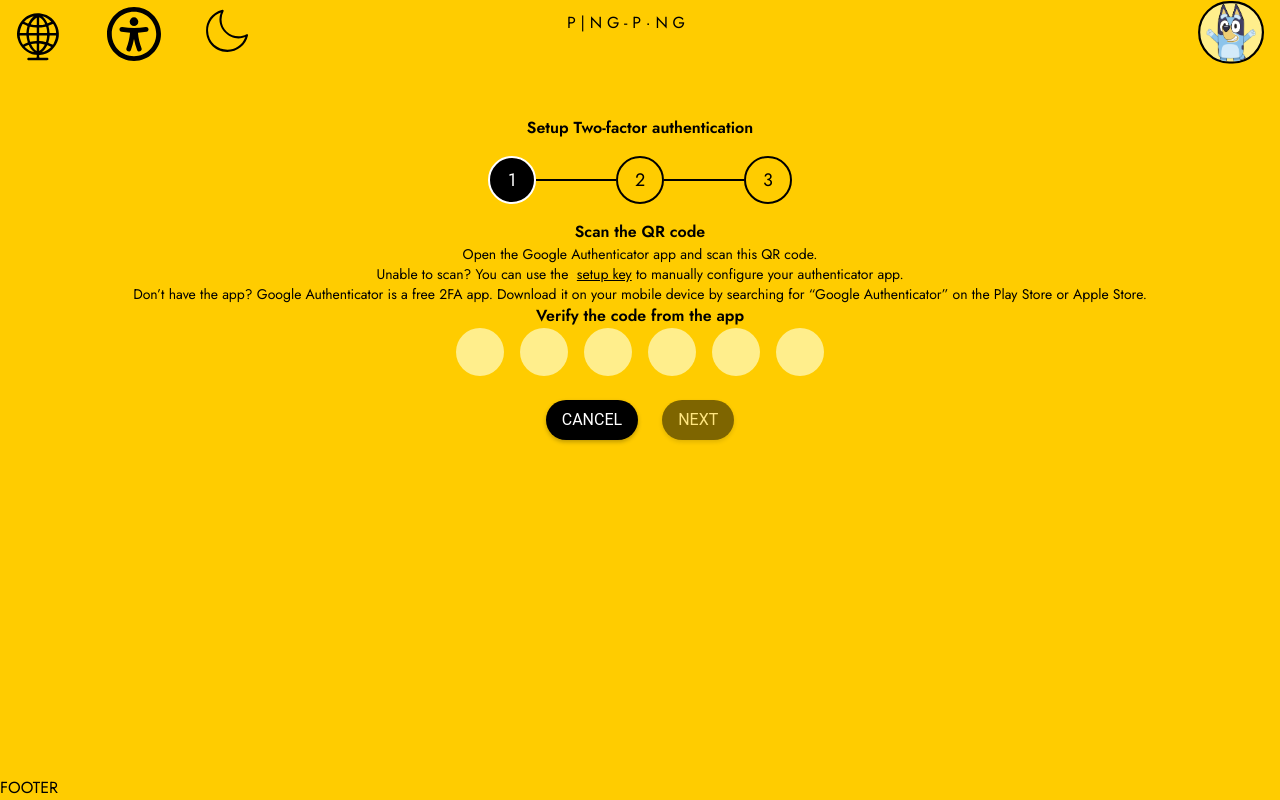
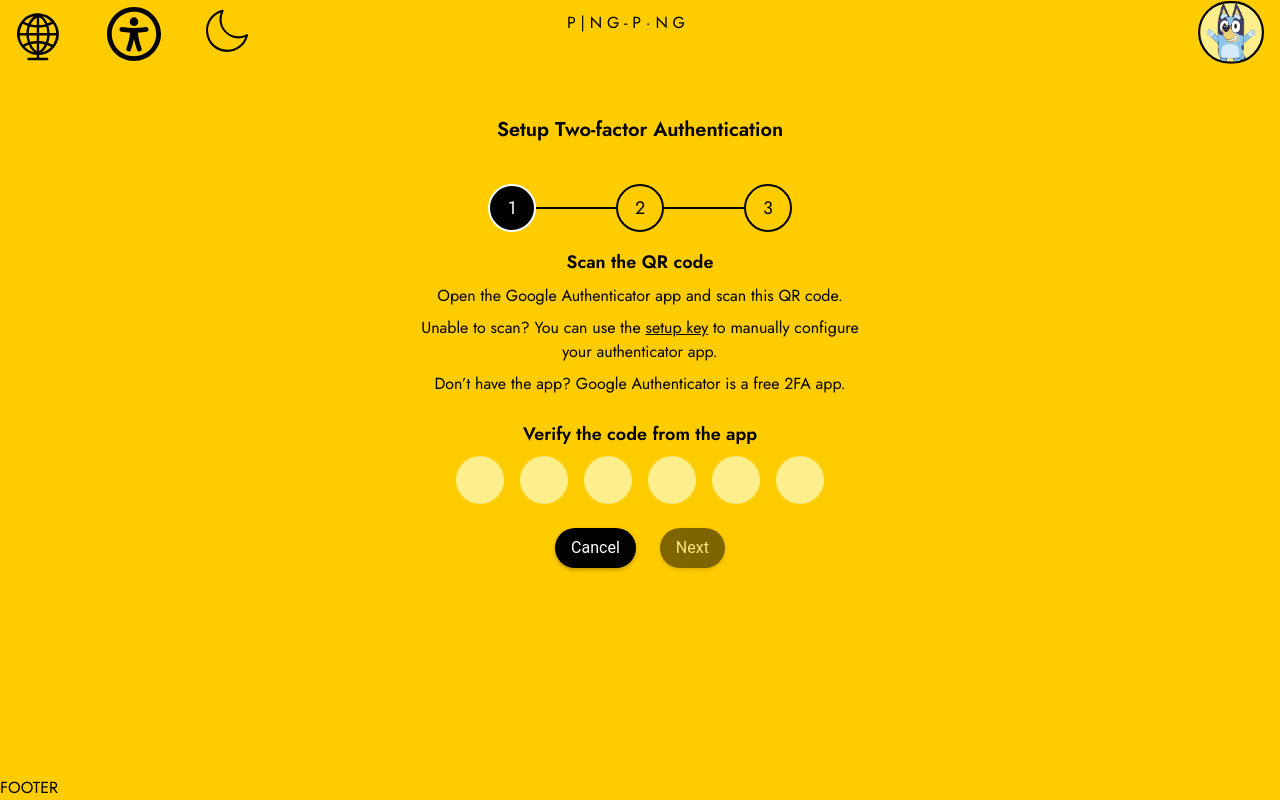
Before and after one commit to Sherry5Wu/ft_trancedence, a React (Vite) app in the folder frontend/: page /setup2fa in a window 1280 px wide. Built offline with nearby package versions, Linux system fonts and the light colour scheme.

Commit message:
pages/Auth/Setup2faMain translation and ARIA attributes

```diff
--- a/frontend/pages/Auth/Setup2faMain.tsx
+++ b/frontend/pages/Auth/Setup2faMain.tsx
@@ -1,83 +1,97 @@
-// pages/Auth/Setup2faMain.tsx
-// user enters code from authenticator app to verify it works
+// /src/pages/Auth/Setup2faMain.tsx
 
 import React, { useState } from 'react';
+import { useTranslation } from 'react-i18next';
+import { AccessiblePageDescription } from '../../components/AccessiblePageDescription';
 import { useNavigate, Link } from 'react-router-dom';
 import { GenericButton } from '../../components/GenericButton';
 import ProgressBar from '../../components/ProgressBar';
 import VerificationCodeInput from '../../components/VerificationCodeInput';
 
 const Setup2faMainPage: React.FC = () => {
-  const navigate = useNavigate(); // to access other pages
-
+  const { t } = useTranslation();
+  const navigate = useNavigate();
   const [code, setCode] = useState('');
-  const formFilled = /^\d{6}$/.test(code); // Only valid when 6 digits
+  const formFilled = /^\d{6}$/.test(code);
 
   return (
-    <div className="flex flex-col items-center p-8 space-y-6">
-      <div>
-        {/* Page title */}
-        <h3 className="font-semibold text-center">
-          Setup Two-factor authentication</h3>
+    <main
+      className="flex flex-col items-center p-8 space-y-6"
+      role="main"
+      aria-labelledby="pageTitle"
+      aria-describedby="pageDescription"
+    >
+      <AccessiblePageDescription
+        id="pageDescription"
+        text={t('pages.twoFactorAuth.setup.aria.description')}
+      />
 
-        {/* Progress bar component */}
-        <ProgressBar currentStep={1} stepCompletion={{ 1: formFilled }} />
+      <h1 id="pageTitle" className="font-semibold text-center text-xl">
+        {t('pages.twoFactorAuth.setup.title')}
+      </h1>
 
-        {/* QR code */}
-        <h4 className="font-semibold text-center">
-          Scan the QR code</h4>
-        <p className="text-center text-sm">
-          Open the Google Authenticator app and scan this QR code.
-      </p>
+      <ProgressBar
+        currentStep={1}
+        stepCompletion={{ 1: formFilled }}
+      />
 
+      <section aria-labelledby="scanQrTitle" className="max-w-md text-center space-y-2">
+        <h2 id="scanQrTitle" className="font-semibold text-center text-lg">
+          {t('pages.twoFactorAuth.setup.scanQrTitle')}
+        </h2>
 
-        {/* Redirect user to Set up keys manually */}
-        <p className="text-center text-sm">
-        Unable to scan? You can use the {' '}
-        <Link to="/404" className="underline">
-        setup key</Link>
-        {' '}to manually configure your authenticator app.
-      </p>
+        <p>
+          {t('pages.twoFactorAuth.setup.scanQrInstructions')}
+        </p>
 
-        {/* Message to user */}
-        <p className="text-center text-sm">
-          Don’t have the app? Google Authenticator is a free 2FA app.
-          Download it on your mobile device by searching for “Google Authenticator” on the Play Store or Apple Store.
-      </p>
+        {/* QR code fetch from backend */}
 
-        {/* User input for TOTP (6-digit code)*/}
-        <h4 className="font-semibold text-center">
-          Verify the code from the app</h4>
+        <p>
+          {t('pages.twoFactorAuth.setup.manualSetupPrompt')}{' '}
+          <Link to="/404" className="underline" aria-label={t('pages.twoFactorAuth.setup.aria.manualSetupLink')}>
+            {t('pages.twoFactorAuth.setup.manualSetupLink')}
+          </Link>{' '}{t('pages.twoFactorAuth.setup.manualSetupSuffix')}
+        </p>
+
+        <p>
+          {t('pages.twoFactorAuth.setup.downloadAppInfo')}
+        </p>
+      </section>
+
+      <section aria-labelledby="verifyCodeTitle" className="max-w-md text-center space-y-2">
+        <h2 id="verifyCodeTitle" className="font-semibold text-center text-lg">
+          {t('pages.twoFactorAuth.setup.verifyCodeTitle')}
+        </h2>
+
         <VerificationCodeInput
           onComplete={setCode}
+          aria-label={t('pages.twoFactorAuth.setup.aria.verifyInput')}
+          // Error handling: If user input fails validation, ensure accessible error messages
+          // are displayed and linked with aria-describedby or aria-invalid attributes.
+          // Check this when backend is connected to frontend
         />
-      </div>
+      </section>
 
-      {/* Cancel and Next Button */}
       <div className="flex flex-wrap justify-center gap-6">
         <GenericButton
           className="generic-button"
-          text="CANCEL"
-          icon={undefined}
-          hoverLabel={undefined}
-          disabled={false}
-          onClick={() => {
-            // navigate('/signup');
-            navigate(-1);
-        }}
+          text={t('common.buttons.cancel')}
+          onClick={() =>
+            navigate(-1)
+          }
+          aria-label={t('common.aria.buttons.cancel')}
         />
         <GenericButton
           className="generic-button"
-          text="NEXT"
-          icon={undefined}
-          hoverLabel={undefined}
+          text={t('common.buttons.next')}
           disabled={!formFilled}
-          onClick={() => {
-            navigate('/setup2fa-backup');
-        }}
+          onClick={() =>
+            navigate('/setup2fa-backup')
+          }
+          aria-label={t('common.aria.buttons.next')}
         />
       </div>
-    </div>
+    </main>
   );
 };
 
```
